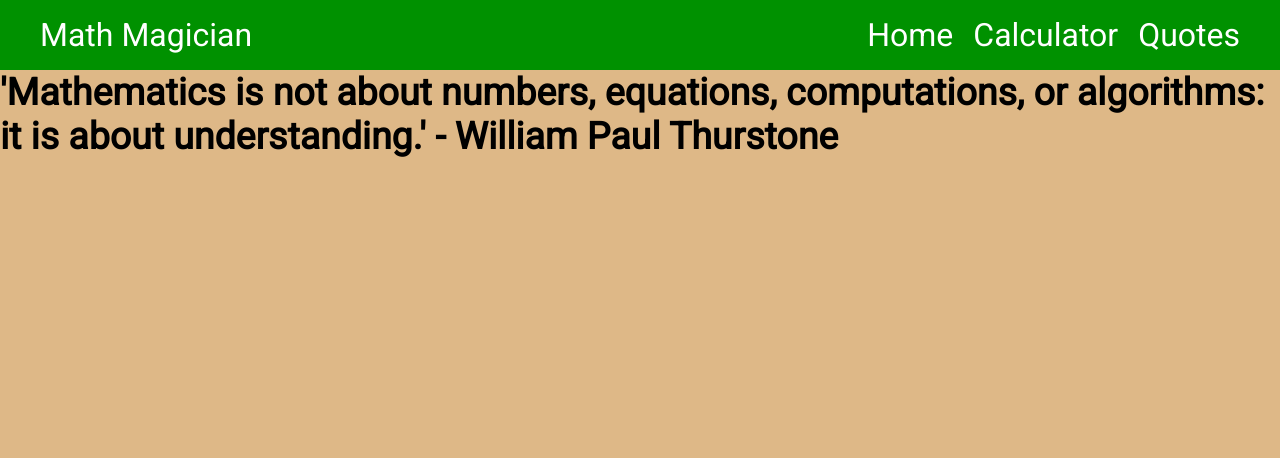
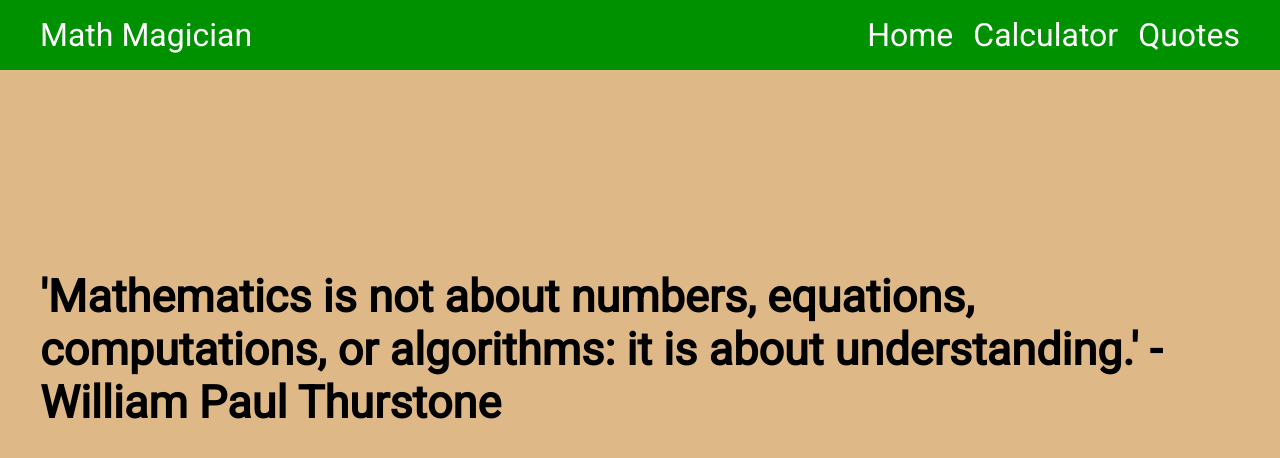
Before and after one commit to The-Normal-One1/math-magicians, a React (Create React App) app: page /Quote in a window 1280 px wide. Shown: the top 458 px of the page. Built offline with nearby package versions, Linux system fonts and the light colour scheme.

Commit message:
Add class name

```diff
--- a/src/pages/calculatorPage.js
+++ b/src/pages/calculatorPage.js
@@ -5,7 +5,7 @@ import '../components/Calculator.css';
 function Math() {
   return (
     <div className="Calculate">
-      <h3>Let&apos;s do some math!</h3>
+      <h3 className="mathHeader">Let&apos;s do some math!</h3>
       <div className="App">
         <Calculator />
       </div>
--- a/src/pages/quotePage.js
+++ b/src/pages/quotePage.js
@@ -3,7 +3,7 @@ import '../components/Calculator.css';
 
 function Quote() {
   return (
-    <h3>
+    <h3 className="quoteHeader">
       &apos;Mathematics is not about numbers, equations, computations, or
       algorithms: it is about understanding.&apos; - William Paul Thurstone
     </h3>
```
